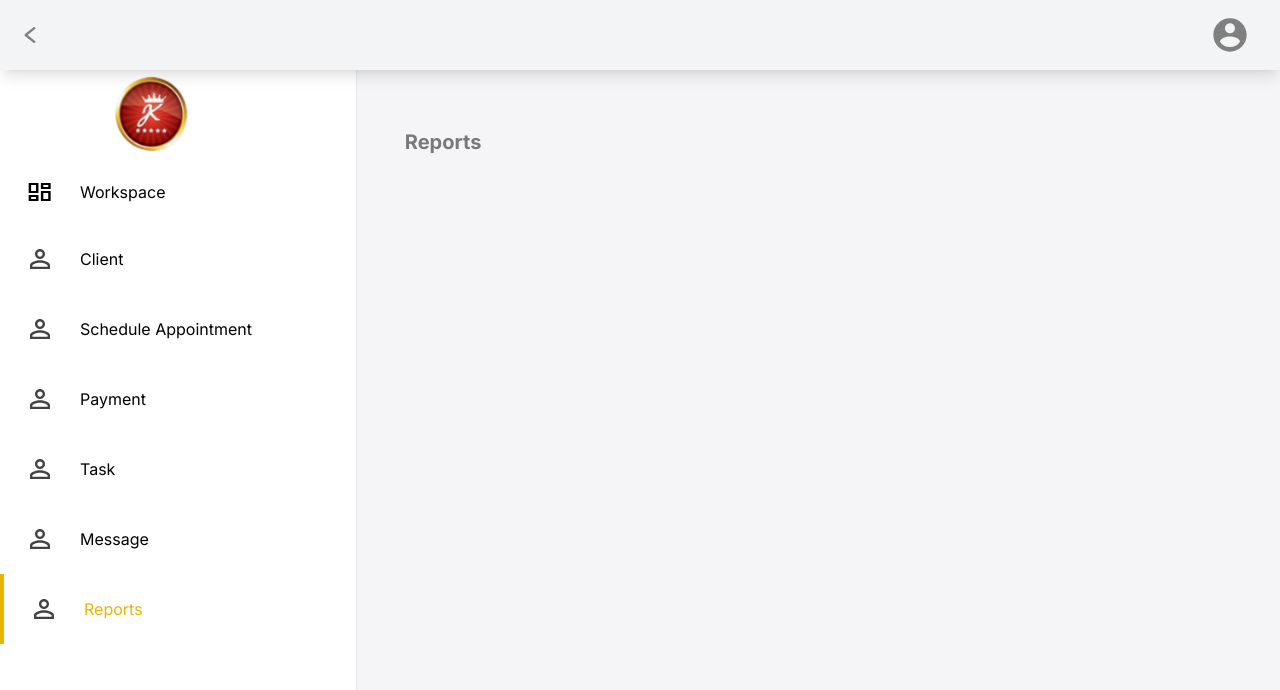
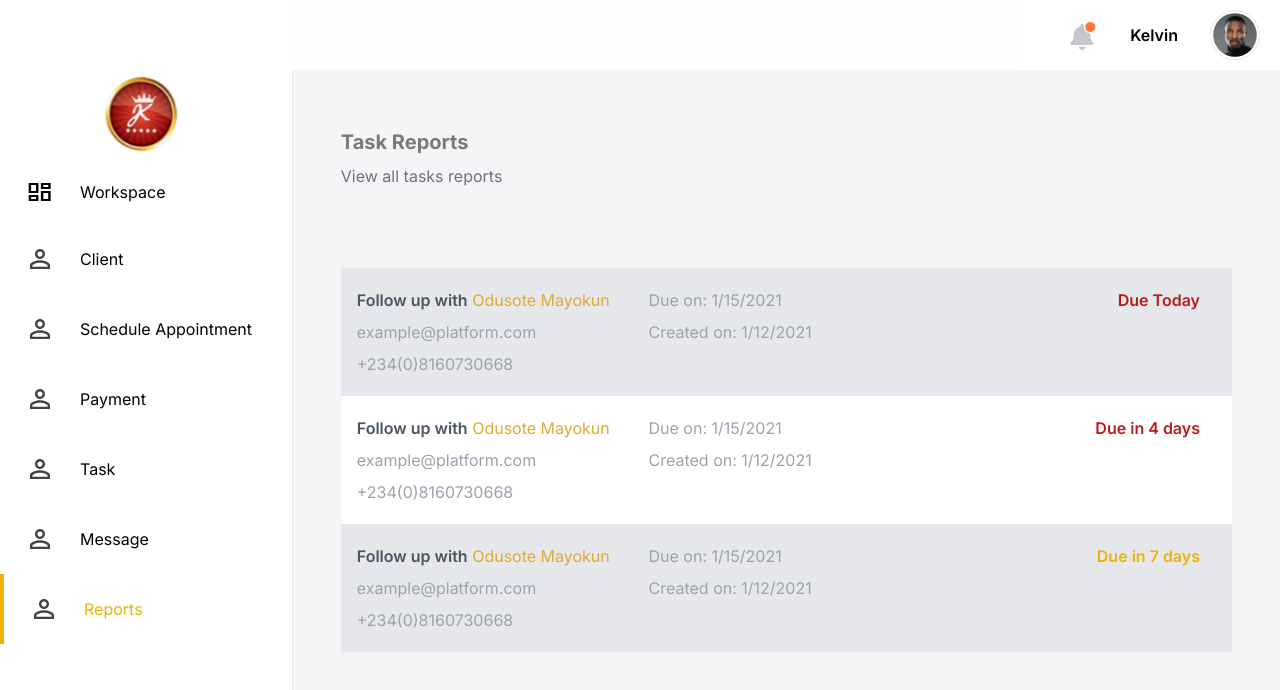
Before and after one commit to olatunde1998/travel-manager-app, a Next.js app: page /reports in a window 1280 px wide. Shown: the top 690 px of the page. Built offline with nearby package versions, Linux system fonts and the light colour scheme.

Commit message:
avatar image added, icons added and neccessary styling added

```diff
--- a/assets/icons/hamburgerIcon.tsx
+++ b/assets/icons/hamburgerIcon.tsx
@@ -1,8 +1,8 @@
 interface hamburgerIconProps {
-    color: string;
+    color?: string;
     className?: string;
-    width: number;
-    height: number;
+    width?: number;
+    height?: number;
   }
 
 
--- a/assets/icons/index.js
+++ b/assets/icons/index.js
@@ -1,5 +1,10 @@
+import AvatarImage from "../../public/images/avatarImg.svg";
+
 export * from "./clientIcon";
 export * from "./accountIcon";
 export * from "./taskIcon";
 export * from "./backIcon";
 export * from "./hamburgerIcon";
+export * from "./notificationIcon";
+
+export { AvatarImage };
--- /dev/null
+++ b/assets/icons/notificationIcon.tsx
@@ -0,0 +1,32 @@
+interface notificationIconProps {
+    color?: string;
+    className?: string;
+    width?: number;
+    height?: number;
+  }
+
+export const NotificationIcon = ({color, className, width, height}:notificationIconProps) => {
+    return (
+      <svg
+        width={width}
+        height={height}
+        viewBox='0 0 30 32'
+        fill={color}
+        className={className}
+        xmlns='http://www.w3.org/2000/svg'
+      >
+        <path
+          d='M14 32C15.9316 32 17.4984 30.4332 17.4984 28.5H10.5017C10.5017 30.4332 12.0685 32 14 32ZM25.7792 23.8127C24.7226 22.6774 22.7457 20.9695 22.7457 15.375C22.7457 11.1258 19.7663 7.72422 15.7489 6.88969V5.75C15.7489 4.78367 14.9658 4 14 4C13.0343 4 12.2511 4.78367 12.2511 5.75V6.88969C8.23379 7.72422 5.25441 11.1258 5.25441 15.375C5.25441 20.9695 3.27746 22.6774 2.2209 23.8127C1.89277 24.1655 1.7473 24.5871 1.75004 25C1.75605 25.8969 2.45988 26.75 3.50551 26.75H24.4946C25.5402 26.75 26.2446 25.8969 26.25 25C26.2528 24.5871 26.1073 24.1649 25.7792 23.8127Z'
+          fill='#C5C7CD'
+        />
+        <circle
+          cx='22.75'
+          cy='7.5'
+          r='6'
+          fill='#FF743C'
+          stroke='#F7F8FC'
+          strokeWidth='1.5'
+        />
+      </svg>
+    );
+  };
--- a/src/app/components/button/index.tsx
+++ b/src/app/components/button/index.tsx
@@ -1,2 +1 @@
 export * from "./ButtonComponent";
-// export * from "./IconButton"
--- a/src/app/components/layouts/AuthLayout.tsx
+++ b/src/app/components/layouts/AuthLayout.tsx
@@ -27,15 +27,16 @@ export const AuthLayout = ({ children }:AuthLayoutProps) => {
       {/* <ProtectedRoutes> */}
       <>
         <div className="relative font-Nunito">
-          <AuthNav onNavToggle={handleNavToggle} />
-          <div className="relative z-20 top-16">
+          <AuthNav onNavToggle={handleNavToggle} setOpenMobileSidebar={setOpenMobileSidebar}
+              openMobileSidebar={openMobileSidebar} />
+          {/* <div className="relative z-20 top-16">
             <ul
               className={`bg-gray-100 bg-opacity-95 text-gray-600 fixed w-full lg:hidden ${
                 isNavOpen ? "translate-x-0" : "translate-x-full"
               } transition-transform`}
-              // onClick={() => {
-              //   setIsNavOpen(false);
-              // }}
+              onClick={() => {
+                setIsNavOpen(false);
+              }}
             >
               <li className="  hover:bg-gray-300 p-4 pt-2">
                 <Link href="/courses">Course Curriculum</Link>
@@ -56,13 +57,13 @@ export const AuthLayout = ({ children }:AuthLayoutProps) => {
                 </span>
               </li>
             </ul>
-          </div>
+          </div> */}
           <div className="flex">
-            <div className="min-w-[15.2rem] hidden  md:block  md:min-w-[19.00rem]  lg:relative border-r xl:min-w-[22.3rem]">
+            <div className="min-w-[15.2rem] hidden  lg:block  md:min-w-[18.9rem] lg:min-w-[18.5rem] lg:relative border-r xl:min-w-[18.3rem]">
               <AuthSidebar />
             </div>
             {openMobileSidebar && (
-              <div className=" min-w-[14.44rem] border-r">
+               <div className="min-w-[15.2rem] md:block  md:min-w-[0.01rem] ">
                 <AuthSidebar />
               </div>
             )}
--- a/src/app/components/layouts/AuthNav.tsx
+++ b/src/app/components/layouts/AuthNav.tsx
@@ -1,36 +1,48 @@
-
 import Link from "next/link";
-import { BackIcon } from "../../../../assets/icons/backIcon";
-import { HamburgerIcon } from "../../../../assets/icons/hamburgerIcon";
-import { AccountIcon } from "../../../../assets/icons/accountIcon";
+import {
+  AvatarImage,
+  AccountIcon,
+  HamburgerIcon,
+  BackIcon,
+} from "../../../../assets/icons";
+import { NotificationIcon } from "../../../../assets/icons/notificationIcon";
+import Image from "next/image";
 
 interface AuthNavProps {
   onNavToggle: () => void;
+  setOpenMobileSidebar: (openMobileSidebar: boolean) => void;
+  openMobileSidebar: boolean;
 }
 
-  export const AuthNav = ({ onNavToggle }:AuthNavProps) => {
+export const AuthNav = ({
+  onNavToggle,
+  setOpenMobileSidebar,
+  openMobileSidebar,
+}: AuthNavProps) => {
   return (
-      <nav className="w-full h-[70px] px-5 fixed bg-gray-100 shadow-lg bg-opacity-95 z-20 top-0 lg:h-[70px]">
-        <div className="flex justify-between items-center h-full ">
-          <Link href="/" className="my-auto cursor-pointer">
-            <BackIcon color="gray" width={20} height={16} className="" />
-          </Link>
+    <nav className="w-full h-[70px] px-5 fixed bg-white bg-opacity-95 z-20 top-0 lg:h-[70px]">
+      <div className="flex justify-between items-center lg:justify-end h-full ">
+        <div
+          className="cursor-pointer block lg:hidden"
+          onClick={() => setOpenMobileSidebar(!openMobileSidebar)}
+        >
+          <HamburgerIcon width={20} height={30} color="red" />
+        </div>
 
-          <div className="cursor-pointer">
-            <div onClick={onNavToggle}>
-              <HamburgerIcon
-                color="gray"
-                width={24}
-                height={20}
-                className="block lg:hidden"
+        <div className="flex justify-between items-center">
+          <div className="flex items-center gap-x-8">
+            <NotificationIcon width={30} height={30} />
+            <p className="font-semibold hidden lg:block">Kelvin</p>
+            <span className=" ">
+              <Image
+                src={AvatarImage}
+                alt="user picture"
+                width={50}
+                height={50}
+                className="border rounded-full p-[0.1rem]"
               />
+            </span>
           </div>
-            <AccountIcon
-              color="gray"
-              width={60}
-              height={40}
-              className="hidden lg:block"
-            />
         </div>
       </div>
     </nav>
--- a/src/app/components/layouts/AuthSideBar.tsx
+++ b/src/app/components/layouts/AuthSideBar.tsx
@@ -48,8 +48,8 @@ export const AuthSidebar = () => {
   ];
 
   return (
-    <nav className="fixed top-0 md:top-[70px] left-0 h-[45.3rem]  md:w-[300px] lg:top-[70px] lg:w-[300px] xl:w-[px]">
-      <div className="relative w-[100px] h-[90px] mx-auto">
+    <nav className="fixed top-0 z-30 bg-white h-full md:top-[70px] left-0 h-[45.3rem] w-[200px]  md:w-[300px] lg:top-[70px] lg:w-[280px]">
+      <div className=" mt-20 relative w-[100px] h-[90px] md:mt-0 mx-auto">
         <Image
           src="/images/brandLogo-removebg-preview.png"
           alt="company brand logo"
--- a/src/app/reports/page.tsx
+++ b/src/app/reports/page.tsx
@@ -2,13 +2,76 @@
 
 import { AuthLayout, HeaderCrumb } from "../components/index";
 
-
 export default function Home() {
+  const reportData = [
+    {
+      name: "Odusote Mayokun",
+      dueDate: "Due on: 1/15/2021",
+      createdOn: "Created on: 1/12/2021",
+      date: "Due Today",
+      email: "example@platform.com",
+      phone: "+234(0)8160730668",
+    },
+    {
+      name: "Odusote Mayokun",
+      dueDate: "Due on: 1/15/2021",
+      createdOn: "Created on: 1/12/2021",
+      date: "Due in 4 days",
+      email: "example@platform.com",
+      phone: "+234(0)8160730668",
+    },
+    {
+      name: "Odusote Mayokun",
+      dueDate: "Due on: 1/15/2021",
+      createdOn: "Created on: 1/12/2021",
+      date: "Due in 7 days",
+      email: "example@platform.com",
+      phone: "+234(0)8160730668",
+    },
+  ];
   return (
     <>
       <AuthLayout>
         <main className="min-h-screen  text-gray-600  p-4 md:p-8">
-          <HeaderCrumb prevLink="Reports" nextLink="" />
+          <HeaderCrumb prevLink="Task Reports" nextLink="" />
+          <p className="my-2 text-gray-500">View all tasks reports</p>
+
+          <div className="mt-4 md:mt-20">
+            {reportData.map((data, index) => (
+              <div key={index}>
+                <div
+                  key={index}
+                  className={`leading-8 p-4 grid lg:grid-cols-3 gap-4 ${
+                    index % 2 !== 0 ? "bg-white" : "bg-gray-200"
+                  }`}
+                >
+                  <p className="col-span-1">
+                    <span className="font-semibold">Follow up with</span>{" "}
+                    <span className="text-[#DDAA33] ">{data.name}</span> <br />
+                    <span className="text-gray-400">
+                      {data.email}
+                      <br />
+                      {data.phone}
+                    </span>
+                  </p>
+                  <p className="col-span-1 text-gray-400">
+                    {data.dueDate} <br />
+                    {data.createdOn}
+                  </p>
+                  <p
+                    className={`col-span-1 text-right mr-4 ${
+                      data.date === "Due in 7 days"
+                        ? "text-yellow-500"
+                        : "text-red-700"
+                    } font-semibold`}
+                  >
+                    {data.date}
+                  </p>
+                </div>
+              </div>
+            ))}
+          </div>
+
         </main>
       </AuthLayout>
     </>
```
Also changed, not shown: src/app/message/page.tsx (+89 -5 lines), public/images/avatarImg.svg (added). Lines whose indentation alone changed are shown as unchanged.
